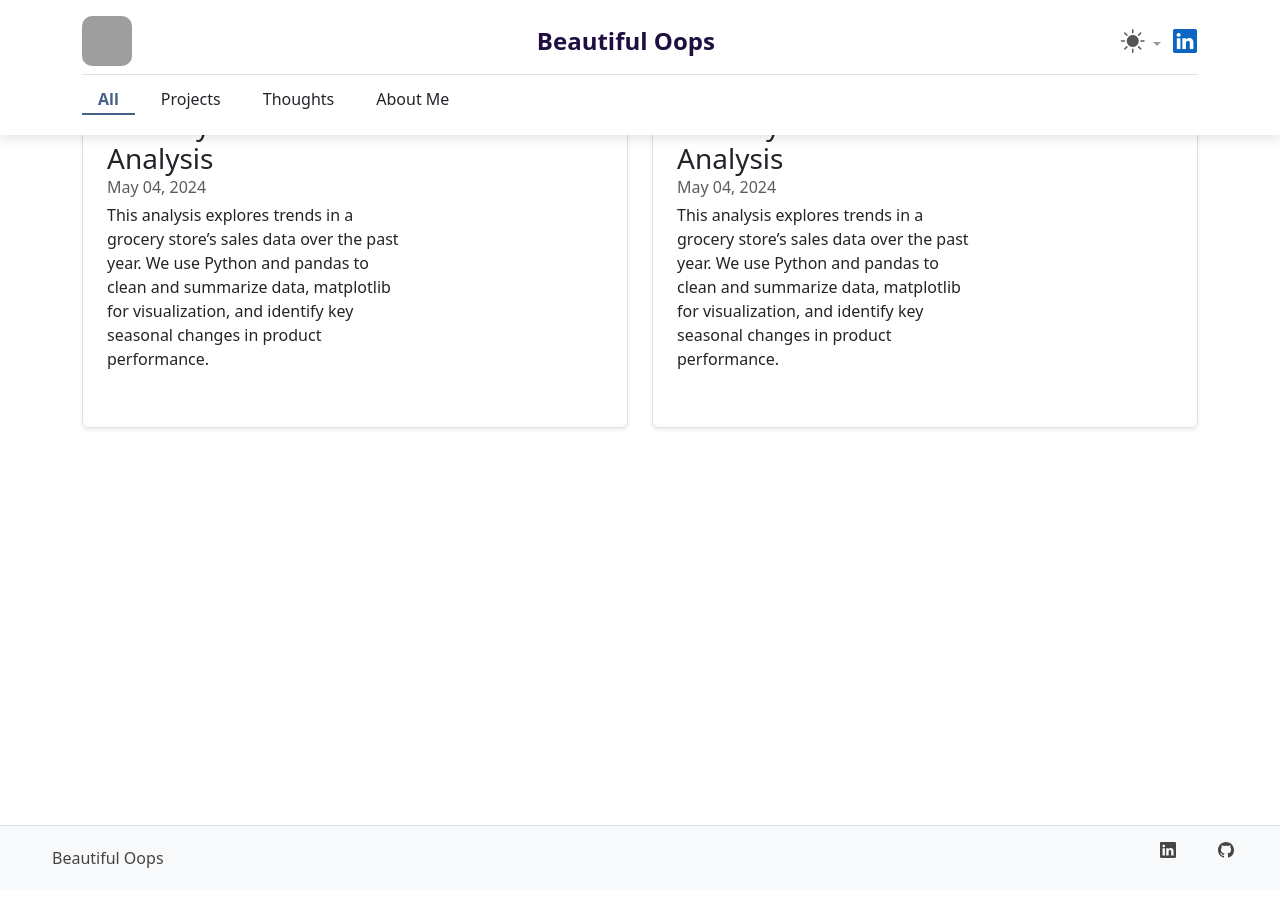
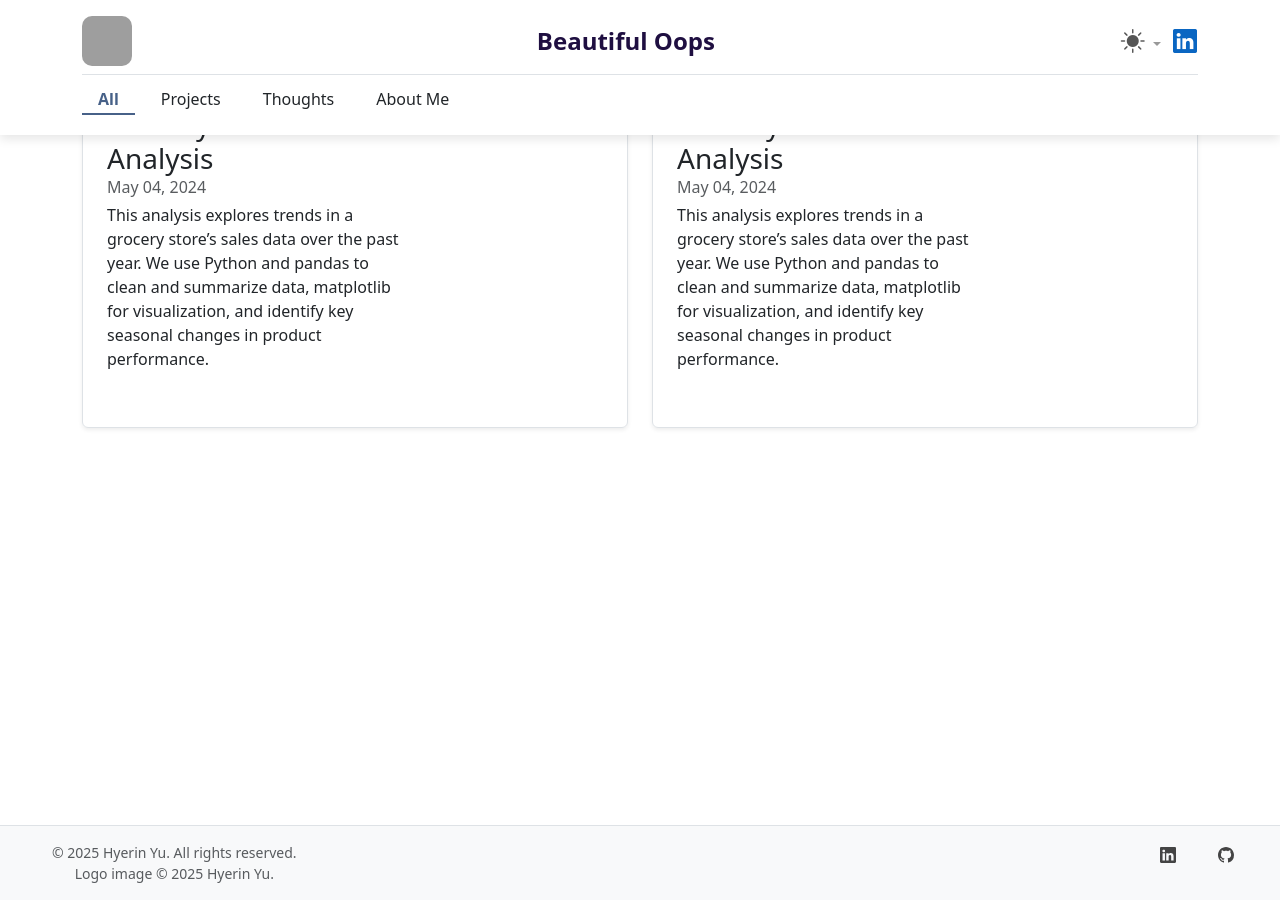
Before and after one commit to hyelinyu/hyelinyu.github.io, a Jekyll site: the page built from index.html, in a window 1280 px wide and 900 px high, scrolled down 109 px. Built offline with Jekyll 4.4.1, drawn with Linux system fonts in a browser that asks for light colours; grey boxes are pictures that could not be loaded.

Commit message:
footer copyright edit

```diff
--- a/_layouts/default.html
+++ b/_layouts/default.html
@@ -100,7 +100,10 @@
     <a href="/" class="mb-3 me-2 mb-md-0 text-body-secondary text-decoration-none lh-1">
       <svg class="bi" width="30" height="24"><use xlink:href="#bootstrap"></use></svg>
     </a>
-    <span class="mb-3 mb-md-0 footer-brand">Beautiful Oops</span>
+    <span class="footer-brand text-muted small d-block">
+  © 2025 Hyerin Yu. All rights reserved.<br>
+  Logo image © 2025 Hyerin Yu.
+</span>
   </div>
 
   <ul class="nav list-unstyled d-flex">
--- a/_layouts/post.html
+++ b/_layouts/post.html
@@ -105,7 +105,10 @@
       <a href="/" class="mb-3 me-2 mb-md-0 text-body-secondary text-decoration-none lh-1">
         <svg class="bi" width="30" height="24"><use xlink:href="#bootstrap"></use></svg>
       </a>
-      <span class="mb-3 mb-md-0 footer-brand">Beautiful Oops</span>
+       <span class="footer-brand text-muted small d-block">
+  © 2025 Hyerin Yu. All rights reserved.<br>
+  Logo image © 2025 Hyerin Yu.
+</span>
     </div>
 
     <ul class="nav list-unstyled d-flex">
```
